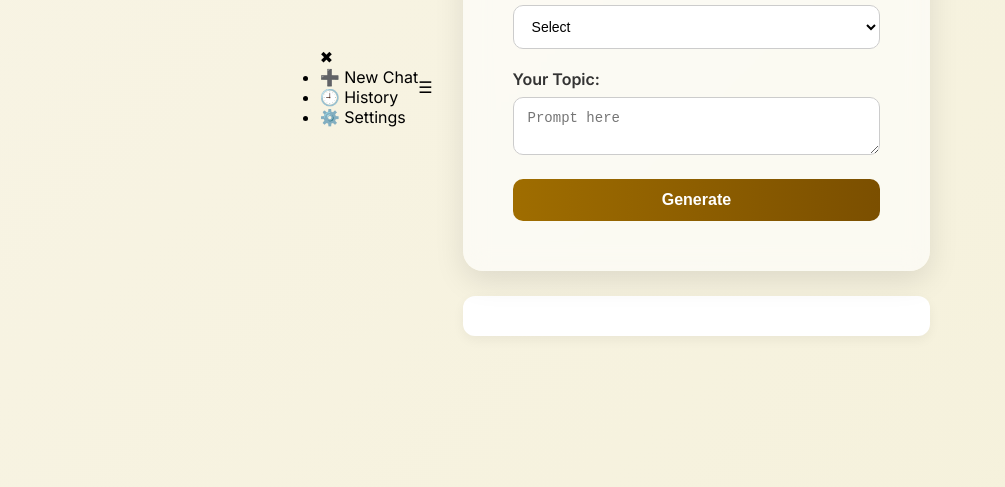
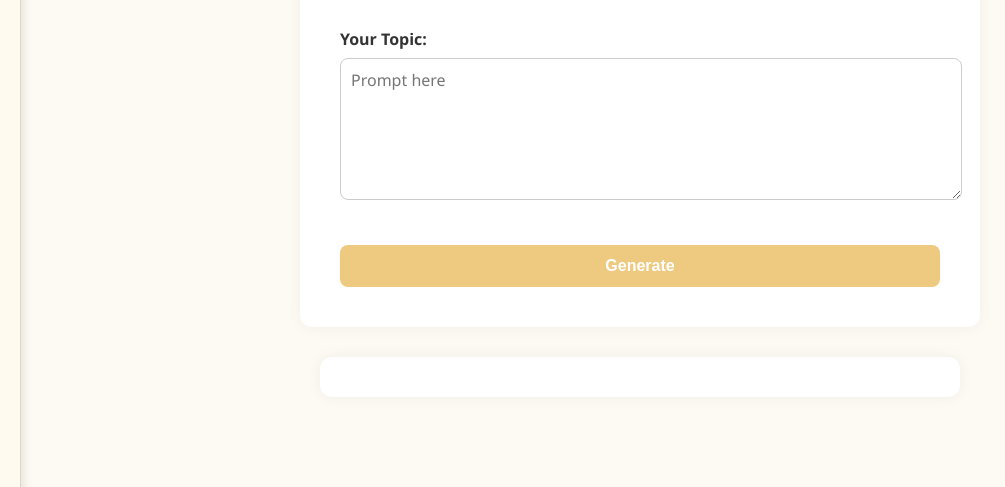
Before and after one commit to Chinmay-Anmulwar/Content-Generator, a plain HTML site: page index.html in a window 1280 px wide. Shown: the part 313-800 px from the top of the page, without its empty margins (0-1005 px from the left). Drawn offline with Linux system fonts and the light colour scheme.

Commit message:
Update style.css

```diff
--- a/style.css
+++ b/style.css
@@ -1,115 +1,190 @@
-/* Reset */
-* {
-  box-sizing: border-box;
+body {
+  font-family: 'Segoe UI', sans-serif;
   margin: 0;
-  padding: 0;
+  background-color: #fdfaf4;
+  color: #333;
+  padding: 20px;
 }
 
-/* Body Styling */
-body {
-  font-family: 'Inter', sans-serif;
-  background: linear-gradient(135deg, #f8f4e5, #f5f1db);
-  height: 100vh;
-  display: flex;
-  justify-content: center;
-  align-items: center;
+.container {
+  max-width: 1000px;
+  margin: auto;
+  padding: 20px;
 }
 
-/* Centered Container */
-.container {
-  display: flex;
-  flex-direction: column;
-  align-items: center;
-  padding: 30px;
+.form-box {
+  background-color: #fff;
+  padding: 40px;
+  border-radius: 12px;
+  box-shadow: 0 0 15px rgba(0, 0, 0, 0.05);
+  margin-bottom: 30px;
+  max-width: 600px;
+  margin-left: auto;
+  margin-right: auto;
 }
 
-/* Form Box with glass effect */
-.form-box {
-  background: rgba(255, 255, 255, 0.6);
-  backdrop-filter: blur(12px);
-  -webkit-backdrop-filter: blur(12px);
-  border-radius: 20px;
-  padding: 50px;
-  box-shadow: 0 10px 30px rgba(0, 0, 0, 0.1);
-  width: 100%;
-  max-width: 500px;
-  transition: transform 0.3s ease;
+.form-box h1 {
+  font-size: 2.5em;
+  color: #333;
+  text-align: center;
+  margin-bottom: 10px;
 }
 
-.form-box:hover {
-  transform: translateY(-3px);
-}
-
-/* Heading */
-.form-box h1 {
-  font-size: 30px;
-  font-weight: 700;
-  color: #2d2d2d;
-  margin-bottom: 10px;
+.form-box p {
+  font-size: 1em;
+  color: #333;
+  margin-bottom: 30px;
   text-align: center;
 }
 
-.form-box p {
-  font-size: 14px;
-  color: #555;
-  margin-bottom: 25px;
-  text-align: center;
+label {
+  display: block;
+  margin-top: 20px;
+  margin-bottom: 8px;
+  font-weight: bold;
+  color: #333;
+  font-size: 1em;
 }
 
-/* Labels and Inputs */
-label {
-  display: block;
-  font-weight: 600;
-  margin-bottom: 8px;
-  color: #333;
+select {
+  width: 100%;
+  padding: 10px;
+  font-size: 1em;
+  border: 1px solid #ccc;
+  border-radius: 8px;
+  background-color: #f5f5f5;
+  margin-bottom: 20px;
 }
 
-select,
 textarea {
   width: 100%;
-  padding: 12px 14px;
-  font-size: 14px;
+  height: 120px;
+  padding: 10px;
   border: 1px solid #ccc;
-  border-radius: 10px;
-  background-color: #fff;
+  border-radius: 8px;
+  resize: vertical;
+  font-size: 1em;
+  font-family: 'Segoe UI', sans-serif;
   margin-bottom: 20px;
-  transition: 0.2s;
 }
 
-select:focus,
-textarea:focus {
-  border-color: #7b4f00;
-  outline: none;
-}
-
-/* Button Style */
 button {
   width: 100%;
-  padding: 12px 20px;
-  background: linear-gradient(90deg, #9f6d00, #7b4f00);
+  margin-top: 20px;
+  background-color: #eeca81;
   color: #fff;
-  font-size: 16px;
-  font-weight: 600;
   border: none;
-  border-radius: 10px;
+  border-radius: 8px;
+  padding: 12px;
   cursor: pointer;
-  transition: background 0.3s ease, transform 0.2s ease;
+  font-size: 1em;
+  font-weight: bold;
 }
 
 button:hover {
-  background: linear-gradient(90deg, #7b4f00, #9f6d00);
-  transform: scale(1.02);
+  background-color: #eeca81;
 }
 
-/* Result Box */
 #result-box {
-  margin-top: 25px;
-  width: 100%;
-  max-width: 500px;
-  background: #fff;
+  background-color: #fff;
   padding: 20px;
   border-radius: 12px;
-  box-shadow: 0 4px 12px rgba(0, 0, 0, 0.05);
+  box-shadow: 0 0 15px rgba(0, 0, 0, 0.05);
+  margin-top: 30px;
+  max-width: 600px;
+  margin-left: auto;
+  margin-right: auto;
+}
+
+#result-box h3 {
+  font-size: 1.5em;
+  margin-bottom: 15px;
+  color: #444;
+}
+
+#result-box p {
   color: #333;
-  display: block; /* Visible for now */
+  line-height: 1.6;
+  margin-bottom: 15px;
 }
+
+.result-content {
+  background-color: #f8f5f0;
+  padding: 15px;
+  border-radius: 8px;
+  margin-top: 15px;
+}
+
+/* Focus states */
+select:focus,
+textarea:focus {
+  outline: none;
+  border-color: #eeca81;
+}
+
+/* Menu Toggle Icon */
+.menu-toggle {
+  position: fixed;
+  top: 30px;
+  left: 30px;
+  font-size: 26px;
+  cursor: pointer;
+  z-index: 1001;
+  background-color: #fffaf0;
+  padding: 8px 12px;
+  border-radius: 8px;
+  box-shadow: 0 2px 5px rgba(0,0,0,0.1);
+  border: 1px solid #e4dac9;
+}
+
+/* Sidebar */
+.sidebar {
+  position: fixed;
+  top: 0;
+  left: -260px;
+  width: 240px;
+  height: 100%;
+  background-color: #fffaf0;
+  box-shadow: 2px 0 10px rgba(0,0,0,0.1);
+  padding: 20px;
+  transition: left 0.3s ease;
+  z-index: 1000;
+  border-right: 1px solid #e0d6c2;
+}
+
+.sidebar.active {
+  left: 0;
+}
+
+.sidebar-header {
+  display: flex;
+  justify-content: flex-end;
+}
+
+.close-btn {
+  font-size: 22px;
+  cursor: pointer;
+  background-color: #f5e9d5;
+  padding: 4px 8px;
+  border-radius: 6px;
+}
+
+.sidebar-menu {
+  list-style: none;
+  margin-top: 30px;
+  padding-left: 0;
+}
+
+.sidebar-menu li {
+  padding: 12px 10px;
+  margin-bottom: 8px;
+  background-color: #fdf7ea;
+  border-radius: 6px;
+  font-size: 1rem;
+  cursor: pointer;
+  transition: background 0.3s;
+}
+
+.sidebar-menu li:hover {
+  background-color: #f2e3c8;
+}
```
